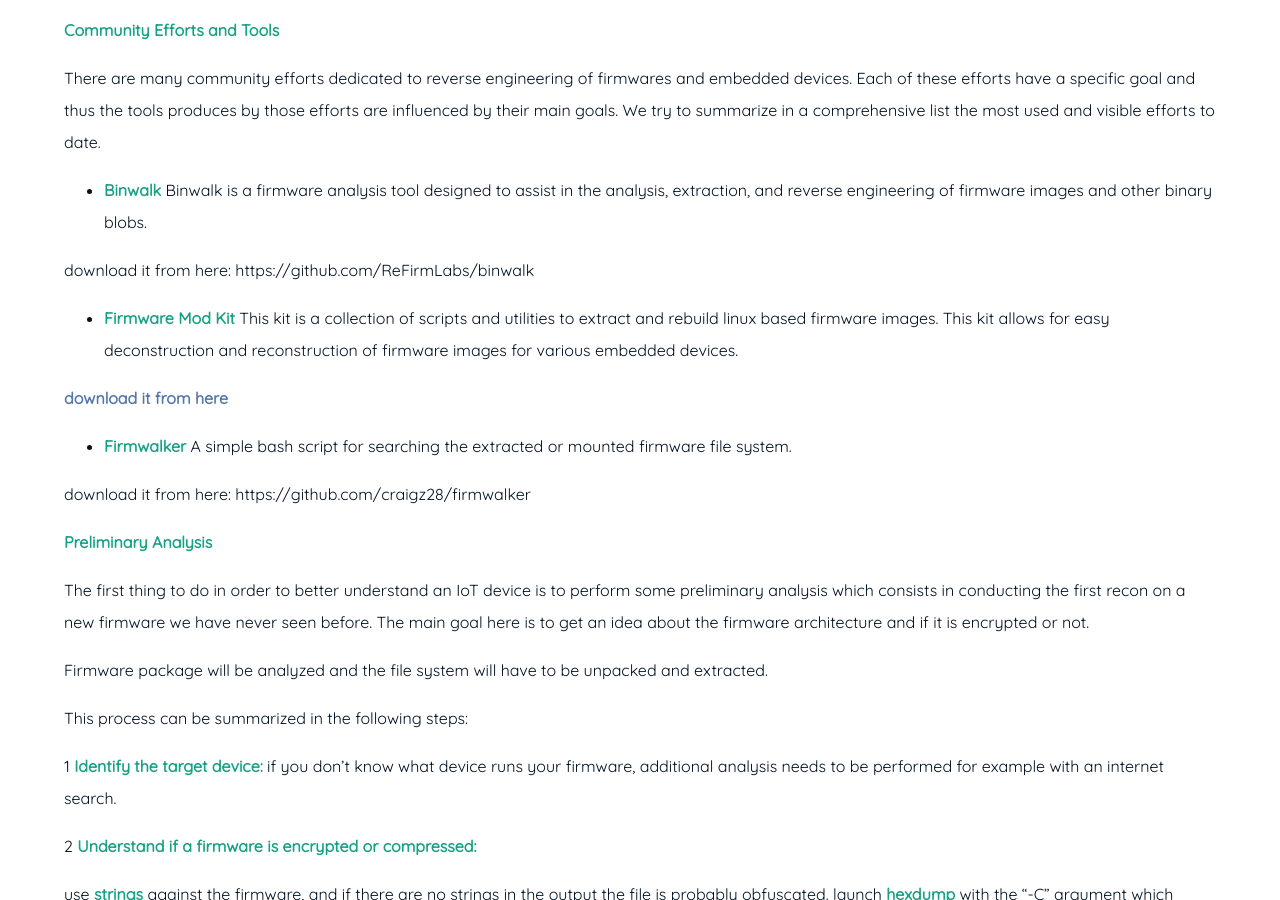
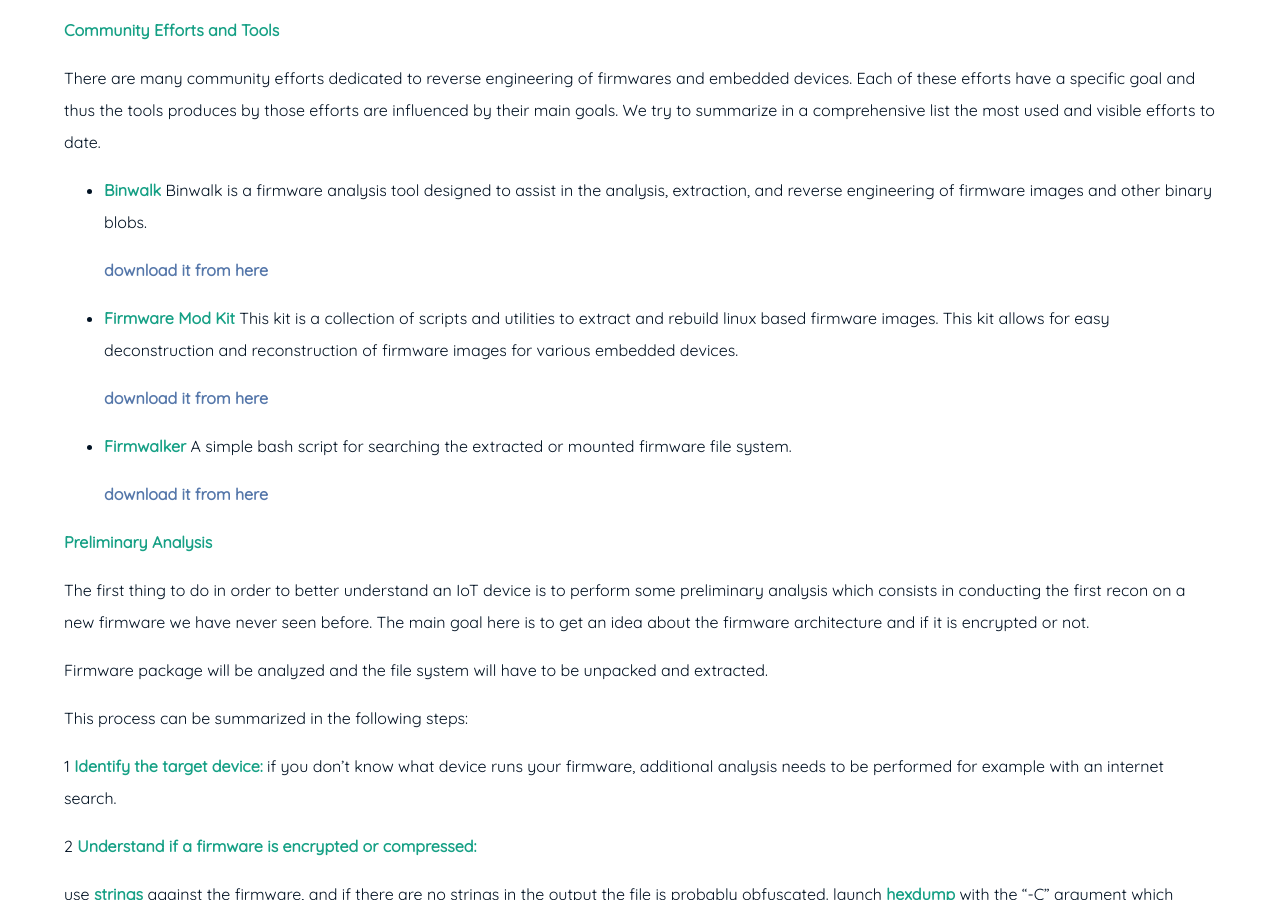
Before and after one commit to husinul/husinul.github.io, a Jekyll site: the page built from _posts/2018-08-22-Firmware Analysis.md, in a window 1280 px wide and 900 px high, scrolled down 568 px. Built offline with Jekyll 4.4.1, drawn with Linux system fonts in a browser that asks for light colours.

Commit message:
Update 2018-08-22-Firmware Analysis.md

```diff
--- a/_posts/2018-08-22-Firmware Analysis.md
+++ b/_posts/2018-08-22-Firmware Analysis.md
@@ -20,17 +20,17 @@
 - **Binwalk**
 Binwalk is a firmware analysis tool designed to assist in the analysis, extraction, and reverse engineering of firmware images and other binary blobs.
 
-download it from here: https://github.com/ReFirmLabs/binwalk
+  [download it from here](https://github.com/ReFirmLabs/binwalk)
 
 - **Firmware Mod Kit**
 This kit is a collection of scripts and utilities to extract and rebuild linux based firmware images. This kit allows for easy deconstruction and reconstruction of firmware images for various embedded devices.
 
-[download it from here](https://github.com/rampageX/firmware-mod-kit)
+  [download it from here](https://github.com/rampageX/firmware-mod-kit)
 
 - **Firmwalker**
 A simple bash script for searching the extracted or mounted firmware file system.
 
-download it from here: https://github.com/craigz28/firmwalker
+  [download it from here](https://github.com/craigz28/firmwalker)
 
 
 
```
